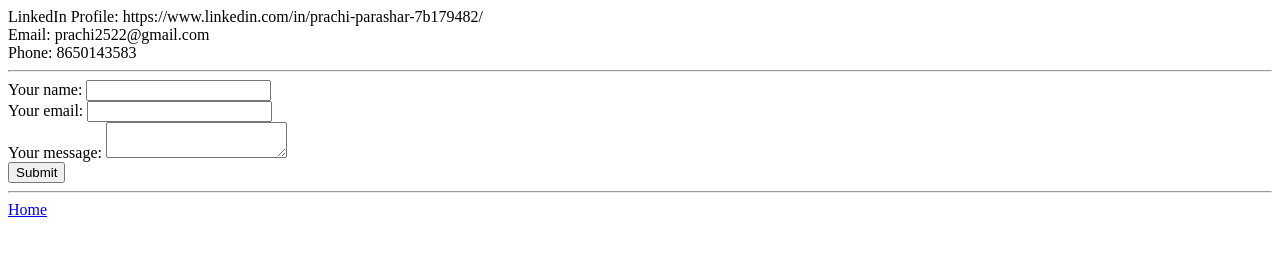
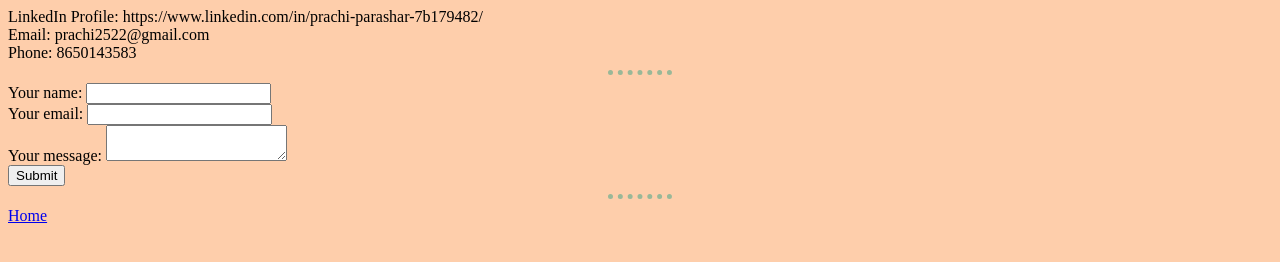
Before and after one commit to Prachi0906/cv, a plain HTML site: page contact.html in a window 1280 px wide. Drawn offline with Linux system fonts and the light colour scheme.

Commit message:
Cosmetic changes
Spellings fixed

```diff
--- a/contact.html
+++ b/contact.html
@@ -3,6 +3,7 @@
   <head>
     <meta charset="utf-8">
     <title>Contact me</title>
+    <link rel="stylesheet" href="/css/styles.css">
   </head>
   <body>
     LinkedIn Profile: https://www.linkedin.com/in/prachi-parashar-7b179482/
```
Also changed, not shown: hobbies.html (+1 -0 lines), images/dot.png (added).
